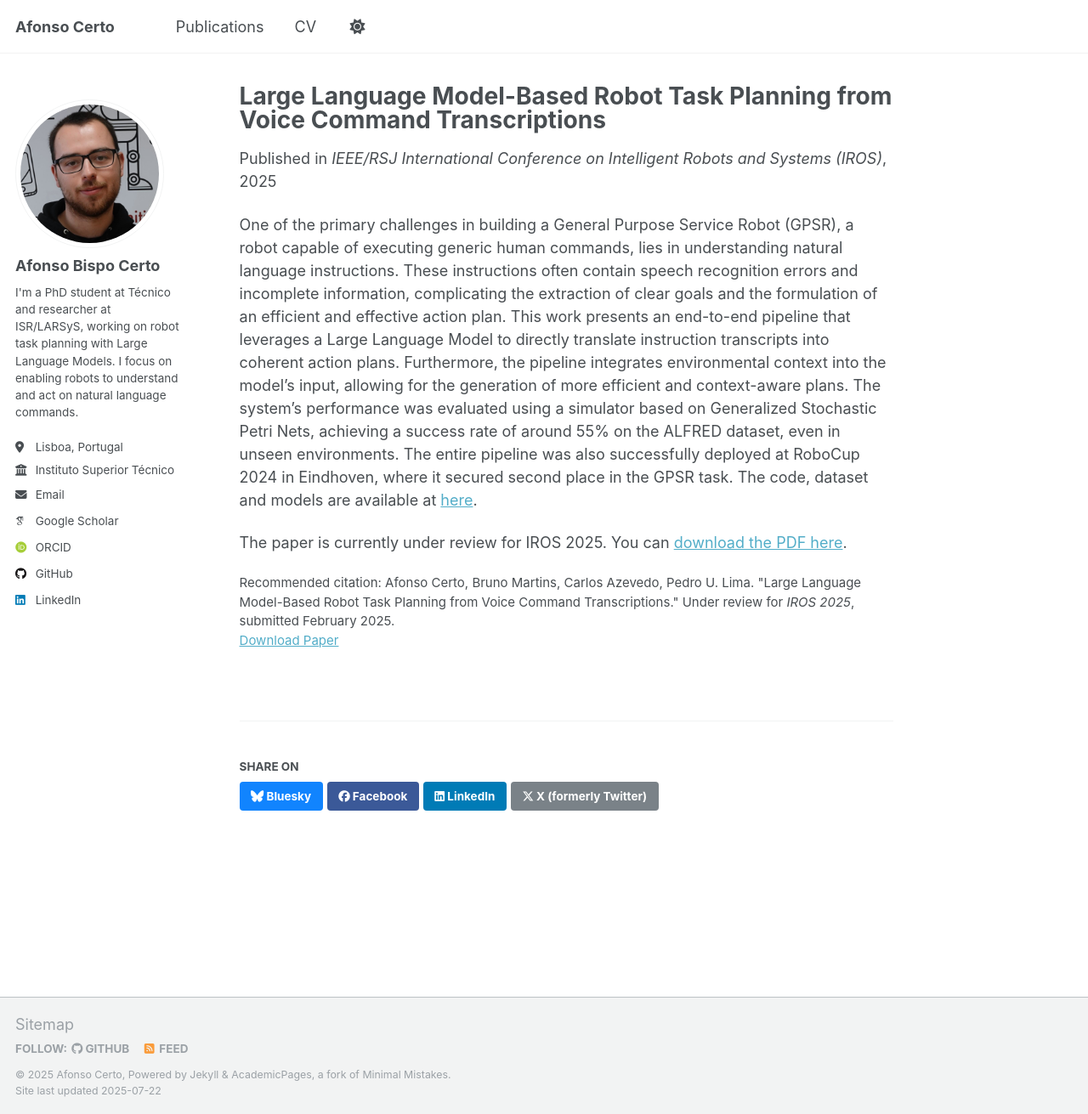
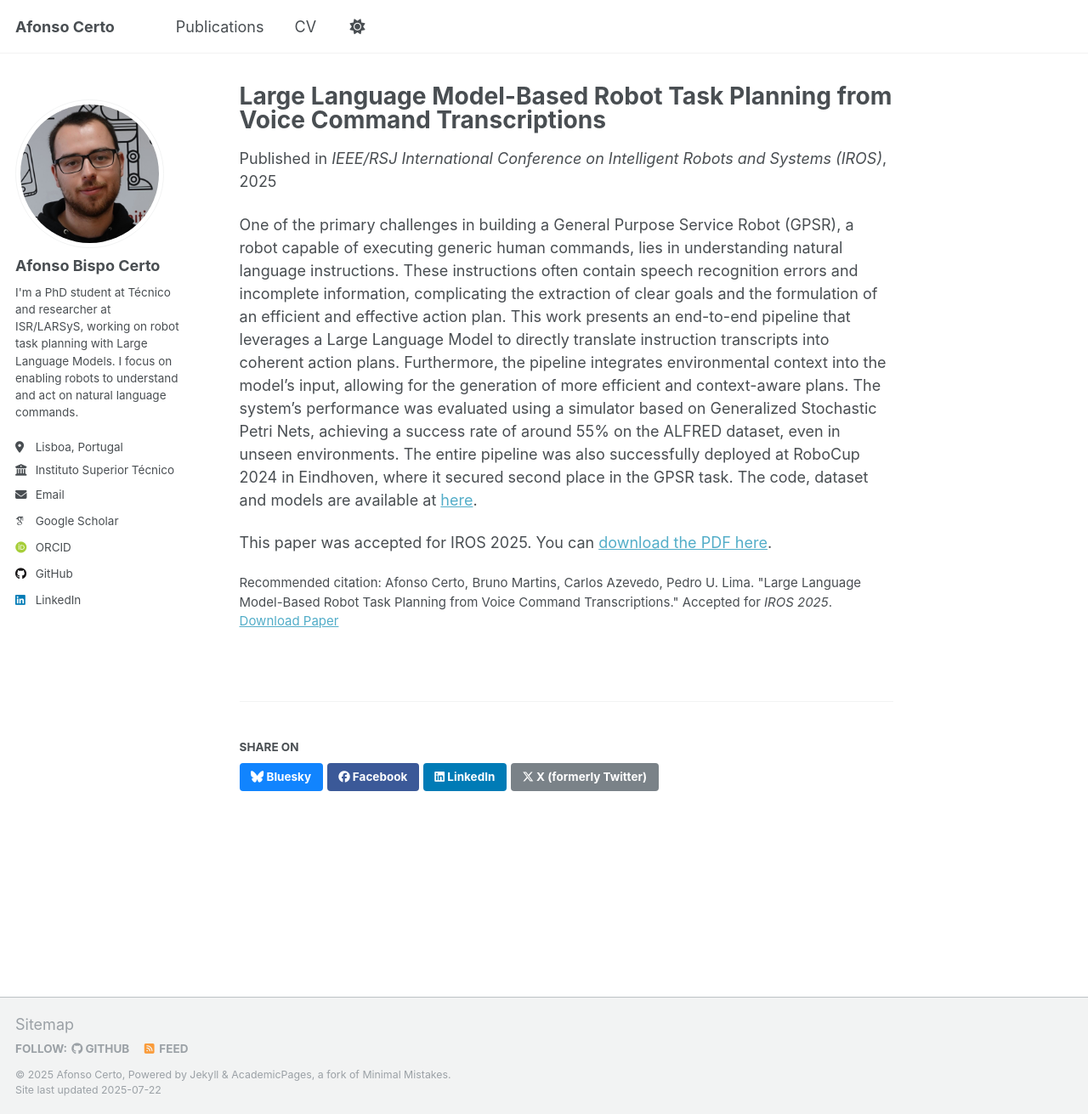
Before and after one commit to certafonso/certafonso.github.io, a Jekyll site: the page built from _publications/2025-02-28-iros2025-llm-planning.md, in a window 1280 px wide and 1311 px high. Shown: the whole window at 85% size. Built offline with Jekyll 4.4.1, drawn with Linux system fonts in a browser that asks for light colours; some web fonts are replaced.

Commit message:
Change IROS paper to accepted

```diff
--- a/_publications/2025-02-28-iros2025-llm-planning.md
+++ b/_publications/2025-02-28-iros2025-llm-planning.md
@@ -7,8 +7,8 @@ excerpt: 'One of the primary challenges in building a General Purpose Service Ro
 date: 2025-02-28
 venue: 'IEEE/RSJ International Conference on Intelligent Robots and Systems (IROS)'
 paperurl: 'https://afonsocerto.com/files/iros2025_llm_robot_planning.pdf'
-citation: 'Afonso Certo, Bruno Martins, Carlos Azevedo, Pedro U. Lima. "Large Language Model-Based Robot Task Planning from Voice Command Transcriptions." Under review for <i>IROS 2025</i>, submitted February 2025.'
+citation: 'Afonso Certo, Bruno Martins, Carlos Azevedo, Pedro U. Lima. "Large Language Model-Based Robot Task Planning from Voice Command Transcriptions." Accepted for <i>IROS 2025</i>.'
 ---
 One of the primary challenges in building a General Purpose Service Robot (GPSR), a robot capable of executing generic human commands, lies in understanding natural language instructions. These instructions often contain speech recognition errors and incomplete information, complicating the extraction of clear goals and the formulation of an efficient and effective action plan. This work presents an end-to-end pipeline that leverages a Large Language Model to directly translate instruction transcripts into coherent action plans. Furthermore, the pipeline integrates environmental context into the model’s input, allowing for the generation of more efficient and context-aware plans. The system’s performance was evaluated using a simulator based on Generalized Stochastic Petri Nets, achieving a success rate of around 55% on the ALFRED dataset, even in unseen environments. The entire pipeline was also successfully deployed at RoboCup 2024 in Eindhoven, where it secured second place in the GPSR task. The code, dataset and models are available at [here](https://github.com/socrob/llm_gpsr).
 
-The paper is currently under review for IROS 2025. You can [download the PDF here](https://afonsocerto.com/files/iros2025_llm_robot_planning.pdf).
+This paper was accepted for IROS 2025. You can [download the PDF here](https://afonsocerto.com/files/iros2025_llm_robot_planning.pdf).
```
